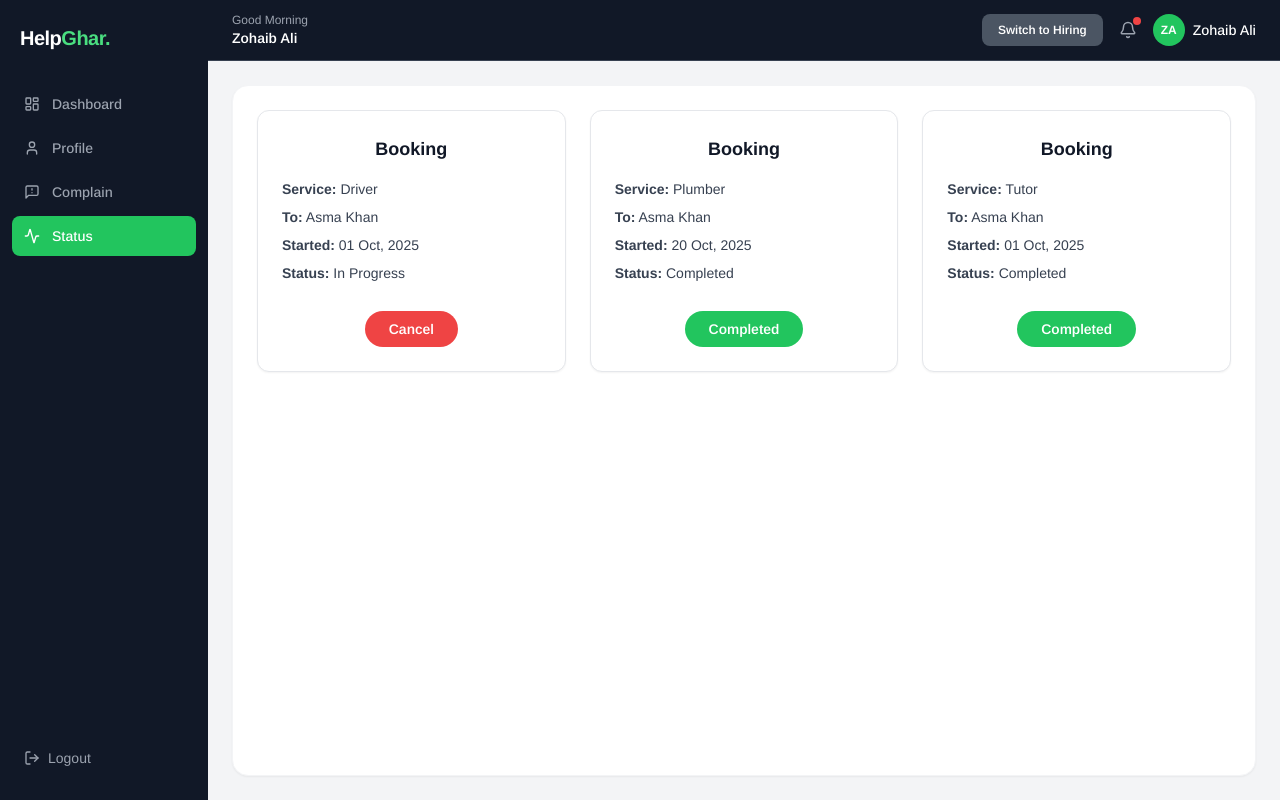
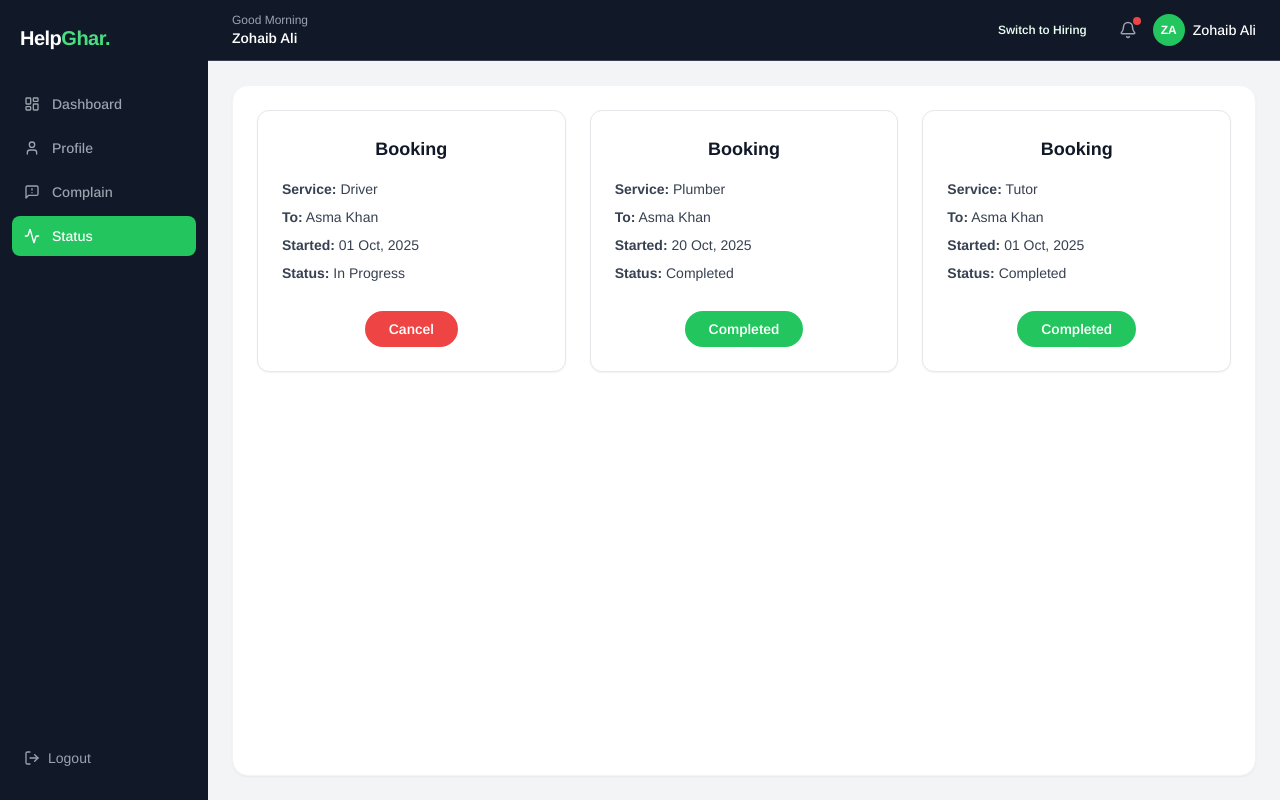
Before and after one commit to i-danishkhan/HelpGhar, a React (Vite) app in the folder client/: page /workerStatus in a window 1280 px wide. Built offline with nearby package versions, Linux system fonts and the light colour scheme.

Commit message:
worker section completed with consistent ui

```diff
--- a/client/src/pages/workerComplain.tsx
+++ b/client/src/pages/workerComplain.tsx
@@ -54,12 +54,11 @@ export default function WorkerComplain() {
             {navItems.map(({ label, icon: Icon, path }) => (
               <button
                 key={label}
-                onClick={() => {setActiveNav(label); navigate(path || "/workerDashboard")}}
-                className={`flex items-center gap-3 px-3 py-2.5 rounded-lg text-sm font-medium transition-all w-full text-left ${
-                  activeNav === label
+                onClick={() => { setActiveNav(label); navigate(path || "/workerDashboard") }}
+                className={`flex items-center gap-3 px-3 py-2.5 rounded-lg text-sm font-medium transition-all w-full text-left ${activeNav === label
                     ? "bg-green-500 text-[#E9FFF1]"
                     : "text-gray-400 hover:bg-gray-900 hover:text-[#E9FFF1]"
-                }`}
+                  }`}
               >
                 <Icon size={16} />
                 {label}
@@ -84,7 +83,7 @@ export default function WorkerComplain() {
             <p className="text-sm font-semibold text-[#E9FFF1]">Zohaib Ali</p>
           </div>
           <div className="flex items-center gap-4">
-            <button className="bg-gray-700 text-[#E9FFF1] text-xs font-semibold px-4 py-2 rounded-lg hover:bg-gray-600 transition-all">
+            <button className="text-[#E9FFF1] text-xs font-semibold px-4 py-2 rounded-lg hover:bg-gray-700 transition-all">
               Switch to Hiring
             </button>
             <button className="relative text-gray-400 hover:text-[#E9FFF1]">
--- a/client/src/pages/workerProfile.tsx
+++ b/client/src/pages/workerProfile.tsx
@@ -78,7 +78,7 @@ export default function WorkerProfile() {
             <p className="text-sm font-semibold text-[#E9FFF1]">Zohaib Ali</p>
           </div>
           <div className="flex items-center gap-4">
-            <button className="bg-gray-600 text-[#E9FFF1] text-xs font-semibold px-4 py-2 rounded-lg hover:bg-gray-500 transition-all">
+            <button className="text-[#E9FFF1] text-xs font-semibold px-4 py-2 rounded-lg hover:bg-gray-700 transition-all">
               Switch to Hiring
             </button>
             <button className="relative text-gray-400 hover:text-[#E9FFF1]">
--- a/client/src/pages/workerStatus.tsx
+++ b/client/src/pages/workerStatus.tsx
@@ -105,11 +105,10 @@ export default function WorkerStatus() {
                   setActiveNav(label);
                   navigate(path);
                 }}
-                className={`flex items-center gap-3 px-3 py-2.5 rounded-lg text-sm font-medium transition-all w-full text-left ${
-                  activeNav === label
+                className={`flex items-center gap-3 px-3 py-2.5 rounded-lg text-sm font-medium transition-all w-full text-left ${activeNav === label
                     ? "bg-green-500 text-white"
                     : "text-gray-400 hover:bg-gray-700 hover:text-white"
-                }`}
+                  }`}
               >
                 <Icon size={16} />
                 {label}
@@ -132,7 +131,7 @@ export default function WorkerStatus() {
             <p className="text-sm font-semibold text-white">Zohaib Ali</p>
           </div>
           <div className="flex items-center gap-4">
-            <button className="bg-gray-600 text-white text-xs font-semibold px-4 py-2 rounded-lg hover:bg-gray-500 transition-all">
+            <button className="text-[#E9FFF1] text-xs font-semibold px-4 py-2 rounded-lg hover:bg-gray-700 transition-all">
               Switch to Hiring
             </button>
             <button className="relative text-gray-400 hover:text-white">
```
